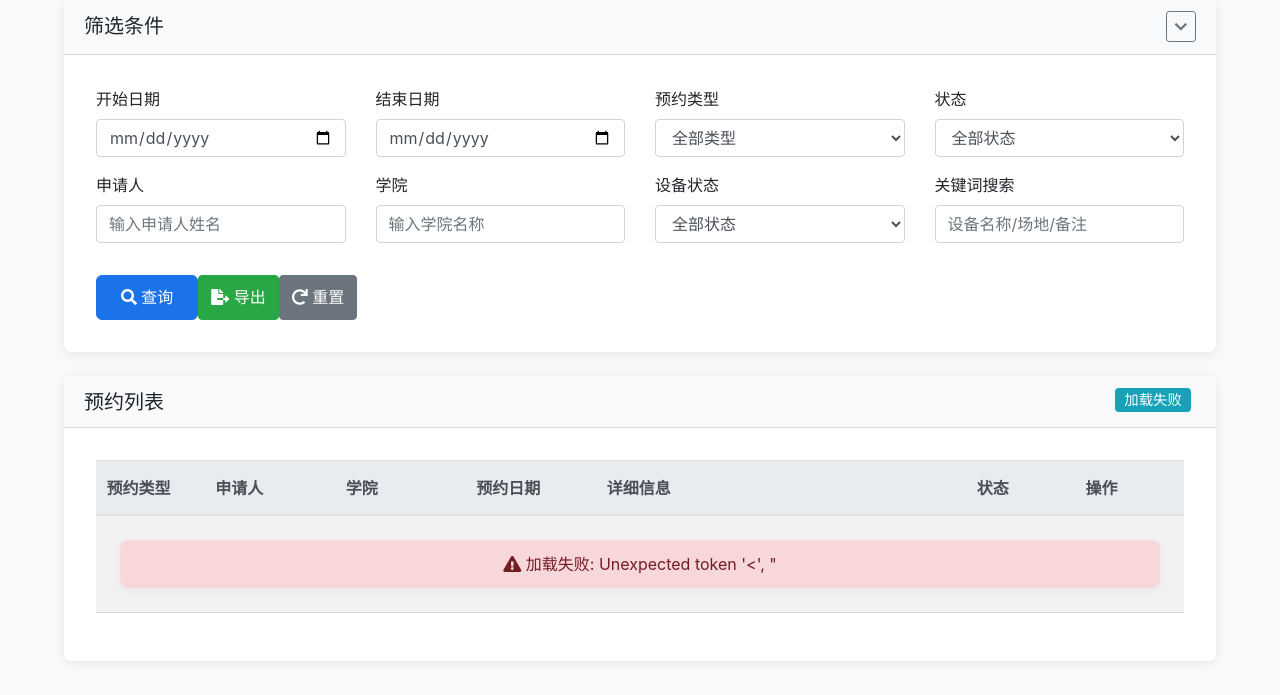
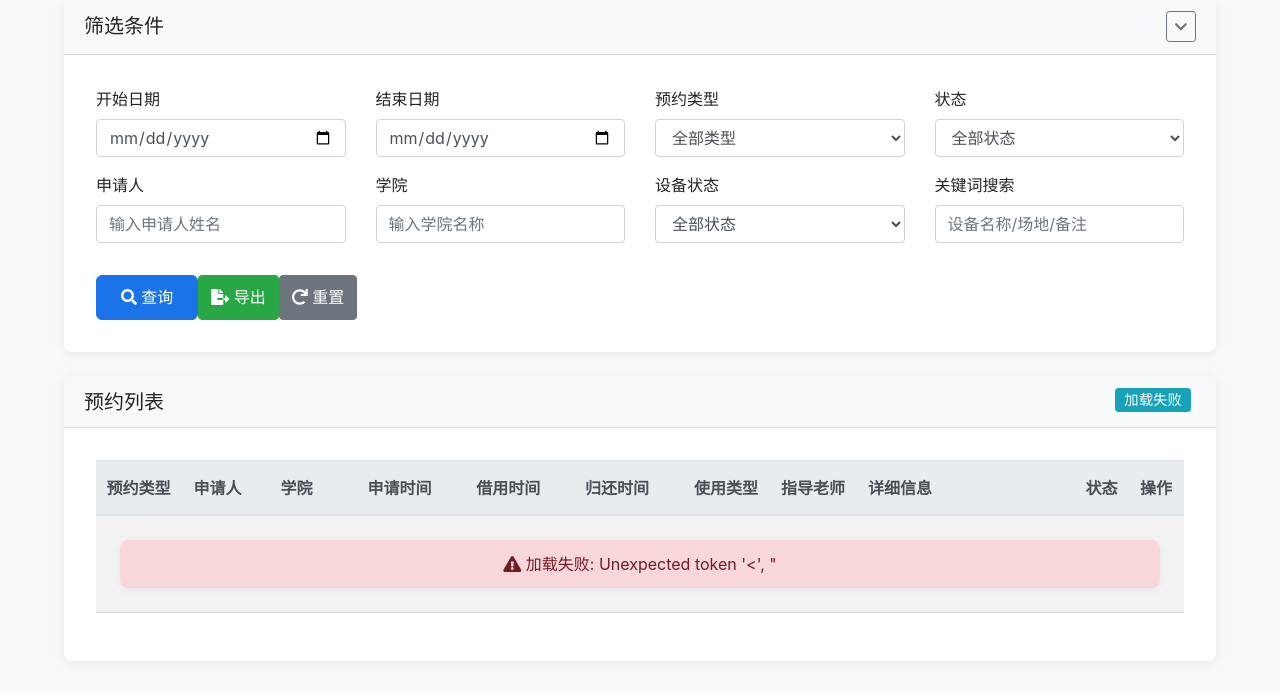
Before and after one commit to zzyss-marker/newinno, a Flask app: template admin_system/app/templates/admin/reservations.html in a window 1280 px wide. Shown: the part 203-898 px from the top of the page. Run offline with Flask 2, Linux system fonts and the light colour scheme; the template is opened without the code that fills it, so the values that code supplies are empty; some libraries are stand-ins or nearby versions.

Commit message:
refactor(admin): 优化预约记录管理功能
- 这一版本修复了之前版本的管理后台的预约记录显示不全面的问题，已经同步更新到releases中,不用担心这个问题，fullbase是给学校应用的无AI版本，AIVersionsimple是简易版的AI版本省token
- 修改预约记录表格，将"预约日期"改为"申请时间"
- 增加了表格的列数，从7列增加到11列
- 新增了"预约日期/借用时间"、"归还时间"、"使用类型"和"指导老师"列
- 调整了详细信息的显示，使其更加简洁

```diff
--- a/admin_system/app/templates/admin/reservations.html
+++ b/admin_system/app/templates/admin/reservations.html
@@ -109,18 +109,22 @@
                 <table class="table table-striped table-hover">
                     <thead class="thead-light sticky-top bg-light">
                         <tr>
-                            <th width="10%">预约类型</th>
-                            <th width="12%">申请人</th>
-                            <th width="12%">学院</th>
-                            <th width="12%">预约日期</th>
-                            <th width="34%">详细信息</th>
-                            <th width="10%">状态</th>
-                            <th width="10%">操作</th>
+                            <th width="8%">预约类型</th>
+                            <th width="8%">申请人</th>
+                            <th width="8%">学院</th>
+                            <th width="10%">申请时间</th>
+                            <th width="10%">借用时间</th>
+                            <th width="10%">归还时间</th>
+                            <th width="8%">使用类型</th>
+                            <th width="8%">指导老师</th>
+                            <th width="20%">详细信息</th>
+                            <th width="5%">状态</th>
+                            <th width="5%">操作</th>
                         </tr>
                     </thead>
                     <tbody id="reservationList">
                         <tr>
-                            <td colspan="7" class="text-center p-5">
+                            <td colspan="11" class="text-center p-5">
                                 <div class="spinner-border text-primary" role="status">
                                     <span class="visually-hidden">加载中...</span>
                                 </div>
@@ -159,7 +163,7 @@
     const tbody = document.getElementById('reservationList');
     tbody.innerHTML = `
         <tr>
-            <td colspan="7" class="text-center p-5">
+            <td colspan="11" class="text-center p-5">
                 <div class="spinner-border text-primary" role="status">
                     <span class="visually-hidden">加载中...</span>
                 </div>
@@ -182,6 +186,59 @@
         const data = await response.json();
         if (!Array.isArray(data)) {
             throw new Error('返回数据格式错误');
+        }
+
+        // 调试信息：查看API返回的数据结构
+        console.log('API返回的预约记录数据:', data);
+        if (data.length > 0) {
+            console.log('第一条记录示例:', data[0]);
+
+            // 检查不同类型预约的日期字段
+            const venueRecord = data.find(r => r.type === 'venue');
+            const deviceRecord = data.find(r => r.type === 'device');
+            const printerRecord = data.find(r => r.type === 'printer');
+
+            if (venueRecord) {
+                console.log('场地预约日期字段:', {
+                    type: venueRecord.type,
+                    reservation_date: venueRecord.reservation_date,
+                    created_at: venueRecord.created_at
+                });
+            }
+
+            if (deviceRecord) {
+                console.log('设备预约完整数据:', deviceRecord);
+                console.log('设备预约字段:', {
+                    type: deviceRecord.type,
+                    borrow_time: deviceRecord.borrow_time,
+                    created_at: deviceRecord.created_at,
+                    reason: deviceRecord.reason,
+                    device_name: deviceRecord.device_name,
+                    usage_type: deviceRecord.usage_type,
+                    teacher_name: deviceRecord.teacher_name,
+                    return_time: deviceRecord.return_time,
+                    status: deviceRecord.status
+                });
+
+                // 检查所有设备预约记录的reason字段
+                const deviceRecords = data.filter(r => r.type === 'device');
+                console.log('所有设备预约记录的reason字段:');
+                deviceRecords.forEach((record, index) => {
+                    console.log(`设备预约${index+1}:`, {
+                        device_name: record.device_name,
+                        reason: record.reason
+                    });
+                });
+            }
+
+            if (printerRecord) {
+                console.log('打印机预约日期字段:', {
+                    type: printerRecord.type,
+                    reservation_date: printerRecord.reservation_date,
+                    print_time: printerRecord.print_time,
+                    created_at: printerRecord.created_at
+                });
+            }
         }
 
         // 客户端筛选 - 基本筛选
@@ -250,7 +307,7 @@
         if (filteredData.length === 0) {
             tbody.innerHTML = `
                 <tr>
-                    <td colspan="7" class="text-center p-4">
+                    <td colspan="11" class="text-center p-4">
                         <div class="alert alert-info mb-0">
                             <i class="fas fa-info-circle me-2"></i>
                             没有找到匹配的预约记录
@@ -266,11 +323,16 @@
             const userName = record.user?.name || `用户(ID:${record.user_id})`;
             const userDept = record.user?.department || '未知学院';
 
-            // 获取预约时间
-            const reservationDate = formatDate(record.reservation_date || record.borrow_time);
+            // 获取申请时间（记录创建时间）
+            const reservationDate = formatDate(record.created_at);
 
             // 获取详细信息
-            const details = getDetailsHtml(record);
+            let details = getDetailsHtml(record);
+
+            // 对于设备预约，确保显示借用原因
+            if (record.type === 'device') {
+                console.log('设备预约借用原因:', record.reason);
+            }
 
             // 获取状态徽章
             const statusBadge = `
@@ -288,12 +350,53 @@
                 </div>
             `;
 
+            // 获取预约日期/借用时间
+            let bookingDate = '';
+            if (record.type === 'venue') {
+                bookingDate = formatDate(record.reservation_date);
+            } else if (record.type === 'device') {
+                bookingDate = formatDateTime(record.borrow_time);
+            } else if (record.type === 'printer') {
+                bookingDate = formatDateTime(record.print_time);
+            }
+
+            // 获取归还时间
+            let returnTime = '';
+            if (record.type === 'device' && record.return_time) {
+                returnTime = formatDateTime(record.return_time);
+            } else if (record.type === 'printer' && record.end_time) {
+                returnTime = formatDateTime(record.end_time);
+            }
+
+            // 获取使用类型
+            let usageType = '';
+            if (record.type === 'device') {
+                usageType = `<span class="badge badge-${record.usage_type === 'onsite' ? 'info' : 'warning'}">
+                    ${record.usage_type === 'onsite' ? '现场使用' : '带走使用'}
+                </span>`;
+            } else if (record.type === 'venue') {
+                usageType = `<span class="badge badge-info">
+                    ${getBusinessTime(record.business_time)}
+                </span>`;
+            } else if (record.type === 'printer') {
+                usageType = `<span class="badge badge-info">
+                    打印使用
+                </span>`;
+            }
+
+            // 获取指导老师
+            const teacherName = record.teacher_name || '未指定';
+
             return `
                 <tr>
                     <td><span class="badge badge-${getReservationTypeClass(record.type)}">${getReservationType(record.type)}</span></td>
                     <td>${userName}</td>
                     <td>${userDept}</td>
                     <td>${reservationDate}</td>
+                    <td>${bookingDate}</td>
+                    <td>${returnTime}</td>
+                    <td>${usageType}</td>
+                    <td>${teacherName}</td>
                     <td>${details}</td>
                     <td>${statusBadge}</td>
                     <td>${actions}</td>
@@ -305,7 +408,7 @@
 
         tbody.innerHTML = `
             <tr>
-                <td colspan="7" class="text-center p-4">
+                <td colspan="11" class="text-center p-4">
                     <div class="alert alert-danger mb-0">
                         <i class="fas fa-exclamation-triangle me-2"></i>
                         加载失败: ${error.message || '未知错误'}
@@ -338,7 +441,6 @@
                 <div class="reservation-details">
                     <div>
                         <strong>场地类型:</strong> ${getVenueType(record.venue_type)}
-                        <span class="time-text">${getBusinessTime(record.business_time)}</span>
                     </div>
                     <div class="text-wrap"><strong>用途:</strong> ${record.purpose || '未提供'}</div>
                     ${devicesHtml}
@@ -377,7 +479,6 @@
             return `
                 <div class="reservation-details">
                     <div><strong>打印机:</strong> ${record.printer_name}</div>
-                    <div><strong>指导老师:</strong> ${record.teacher_name || '未指定'}</div>
                     ${record.estimated_duration ? `<div><strong>预计耗时:</strong> ${record.estimated_duration}分钟</div>` : ''}
                     ${record.model_name ? `<div><strong>模型名称:</strong> ${record.model_name}</div>` : ''}
                     ${printerConditionHtml}
@@ -417,12 +518,8 @@
                 <div class="reservation-details">
                     <div>
                         <strong>设备名称:</strong> ${getDeviceName(record.device_name)}
-                        <span class="badge badge-${record.usage_type === 'onsite' ? 'info' : 'warning'}">
-                            ${record.usage_type === 'onsite' ? '现场使用' : '带走使用'}
-                        </span>
                     </div>
-                    <div><strong>借用时间:</strong> ${formatDateTime(record.borrow_time)}</div>
-                    <div><strong>指导老师:</strong> ${record.teacher_name || '未指定'}</div>
+                    <div><strong>借用原因:</strong> ${record.reason || '(无借用原因)'}</div>
                     ${deviceConditionHtml}
                 </div>
             `;
```
Also changed, not shown: app/routers/admin.py (+8 -4 lines).
